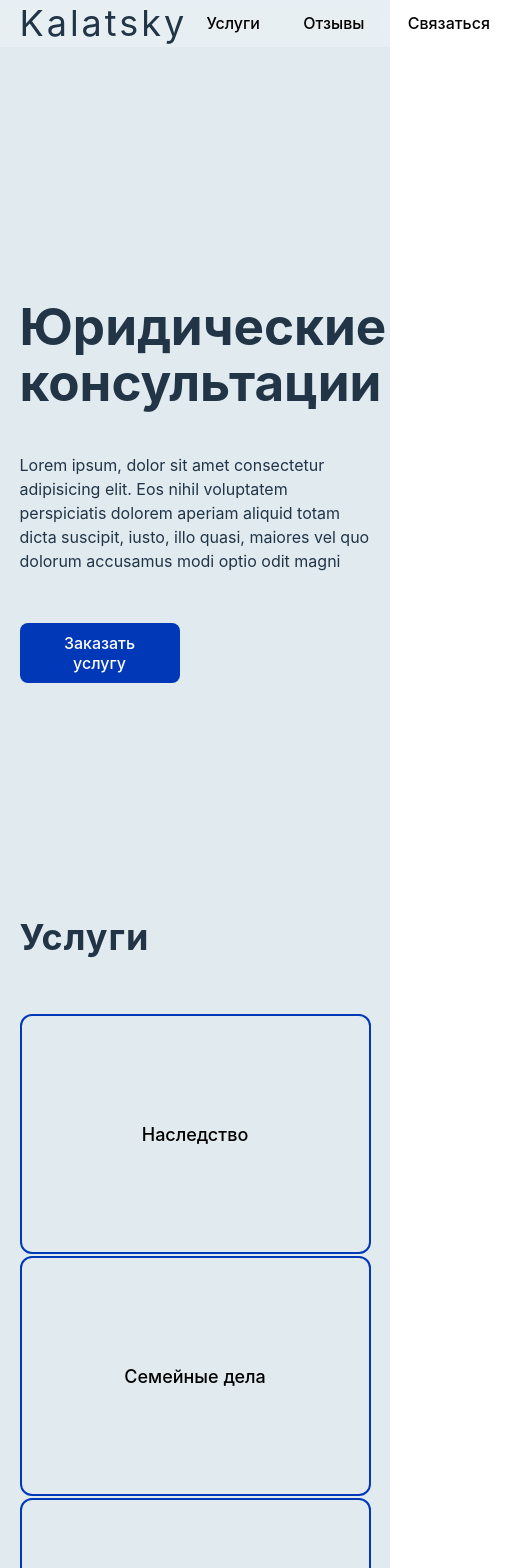
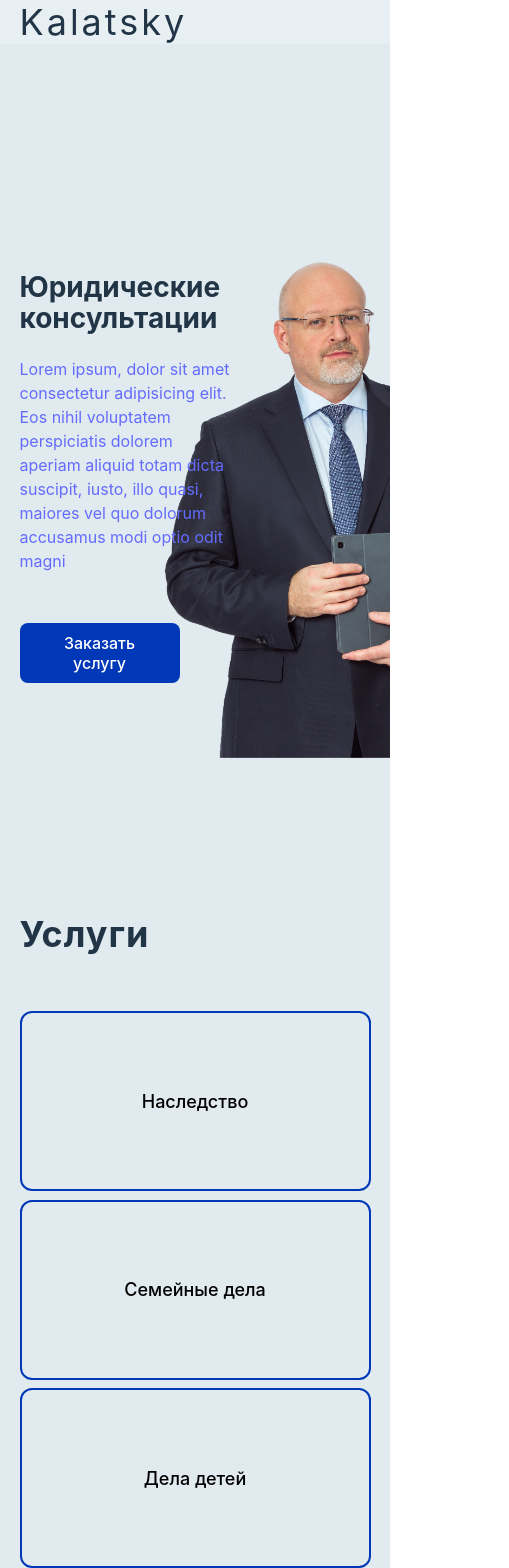
Before and after one commit to andrey-zinoviev-dev/Kalatsky, a React (Vite) app: page / in a window 390 px wide. Shown: the top 1568 px of the page, 509 px wide, since content can reach past the window. Built offline with nearby package versions, Linux system fonts and the light colour scheme.

Commit message:
updated mobile layout, in process

```diff
--- a/src/Form.css
+++ b/src/Form.css
@@ -112,6 +112,7 @@
   display: flex;
   align-items: stretch;
   justify-content: space-between;
+  gap: 120px;
 }
 
 .contanct__wrapper img {
@@ -127,3 +128,28 @@
   right: -10%;
   max-width: 360px;
 }
+
+@media screen and (max-width: 1279px) {
+  .contanct {
+    padding: 5%;
+  }
+  .contanct__wrapper {
+    gap: 60px;
+  }
+}
+
+@media screen and (max-width: 767px) {
+  .contanct__ul {
+    flex-direction: column;
+    align-items: flex-start;
+    gap: 10px;
+  }
+
+  .contanct__ul p {
+    font-size: 16px;
+  }
+
+  .contanct__wrapper {
+    flex-direction: column;
+  }
+}
--- a/src/Form.jsx
+++ b/src/Form.jsx
@@ -49,7 +49,7 @@ export default function Form({orderClicked}) {
           <img className="contanct__wrapper-img" src={map} />
         </div>
       </div>
-      <img className="contact__img" src={Ellipse} />
+      {/* <img className="contact__img" src={Ellipse} /> */}
     </section>
   )
 }
--- a/src/Header.css
+++ b/src/Header.css
@@ -47,3 +47,9 @@
   border: none;
   color: #0138b7;
 }
+
+@media screen and (max-width: 767px) {
+  .header nav {
+    display: none;
+  }
+}
--- a/src/Landing.css
+++ b/src/Landing.css
@@ -5,15 +5,17 @@ main {
   height: 100vh;
   display: flex;
   align-items: center;
-  background-color: #e9f1f4;
-  background-image: url("./assets/land-bg-comb.png");
-  background-size: contain;
+  /* background-color: #e9f1f4; */
+  /* background-image: url("./assets/land-bg-comb.png"); */
+  /* background-size: contain; */
 }
 
 .landing p {
   max-width: 540px;
   line-height: 1.5;
   margin: 0 0 50px 0;
+  color: #646cff;
+  font-size: 18px;
 }
 
 .landing button {
@@ -30,8 +32,38 @@ main {
   border: 2px solid #0138b7;
 }
 
+.landing__img {
+  width: 100%;
+  /* height: 100%; */
+  object-fit: contain;
+}
+
 @media screen and (max-width:1439px) {
-  .landing {
+  /* .landing {
     background-size: cover;
+    background-position: right;
+  } */
+}
+
+@media screen and (max-width:1023px) {
+  .landing__img {
+    width: 100%;
+    height: 100%;
+    position: absolute;
+    top: 0;
+    right: -35%;
+  }
+  .landing p {
+    max-width: 360px;
   }
 }
+
+@media screen and (max-width:767px) {
+  /* .landing {
+    align-items: flex-start;
+  } */
+  .landing p {
+    max-width: 210px;
+    font-size: 16px;
+  }
+}
--- a/src/Landing.jsx
+++ b/src/Landing.jsx
@@ -4,6 +4,8 @@ import Services from './Services'
 import Form from './Form';
 import "./Landing.css";
 // import Pic from "./assets/AK6A4769.jpg"
+import Pic from "./assets/AK6A4769.png";
+
 export default function Landing() {
   const [orderClicked, setOrderClicked] = React.useState(false);
   React.useEffect(() => {
@@ -17,7 +19,7 @@ export default function Landing() {
       <section className="landing">
         <div className='container'>
           <div>
-            <h1>Юридические консультации</h1>
+            <h1 className='landing__headline'>Юридические консультации</h1>
             <p>Lorem ipsum, dolor sit amet consectetur adipisicing elit. Eos nihil voluptatem perspiciatis dolorem aperiam aliquid totam dicta suscipit, iusto, illo quasi, maiores vel quo dolorum accusamus modi optio odit magni</p>
             <button onClick={() => {
               setOrderClicked(true);
@@ -25,7 +27,8 @@ export default function Landing() {
           </div>
 
         </div>
-        {/* <img src={Pic} alt="" /> */}
+        {/* <div></div> */}
+        <img className='landing__img' style={{width: "100%"}} src={Pic} alt="" />
       </section>
       <Services />
       <Form orderClicked={orderClicked} />
--- a/src/Services.css
+++ b/src/Services.css
@@ -19,7 +19,7 @@
   grid-template-columns: repeat(auto-fill, minmax(320px,1fr));
   padding: 0;
   list-style: none;
-  gap: 0.5vw;
+  gap: 1vw;
   box-sizing: border-box;
   /* background-color: #0138b7; */
 }
@@ -62,3 +62,14 @@
   left: -10%;
   max-width: 360px;
 }
+
+@media screen and (max-width: 767px) {
+  .services__ul {
+    grid-template-columns: repeat(auto-fill, minmax(210px, 1fr));
+    gap: 1vh;
+  }
+
+  .services__ul li {
+    height: 180px;
+  }
+}
--- a/src/Services.jsx
+++ b/src/Services.jsx
@@ -17,7 +17,7 @@ export default function Services() {
           })}
         </ul>
       </div>
-      <img className="services__img" src={Ellipse} />
+      {/* <img className="services__img" src={Ellipse} /> */}
     </section>
   )
 }
--- a/src/index.css
+++ b/src/index.css
@@ -32,9 +32,10 @@ body {
 
 section {
   box-sizing: border-box;
-  padding: 5%;
+  padding: 20%;
   background-color: #e1eaef;
   overflow: hidden;
+  position: relative;
 }
 
 h1 {
@@ -79,6 +80,8 @@ button:focus-visible {
   max-width: 1280px;
   margin: 0 auto;
   width: 100%;
+  position: relative;
+  z-index: 6;
   /* display: flex;
   justify-content: space-between;
   align-items: center; */
@@ -86,3 +89,16 @@ button:focus-visible {
   /* display: flex;
   align-items: center; */
 }
+
+@media screen and (max-width: 1279px) {
+  section {
+    padding: 5%;
+  }
+}
+
+@media screen and (max-width: 767px) {
+  h1 {
+    font-size: 28px;
+    max-width: 280px;
+  }
+}
```
Also changed, not shown: src/assets/land-bg-comb-dark.png (added).
